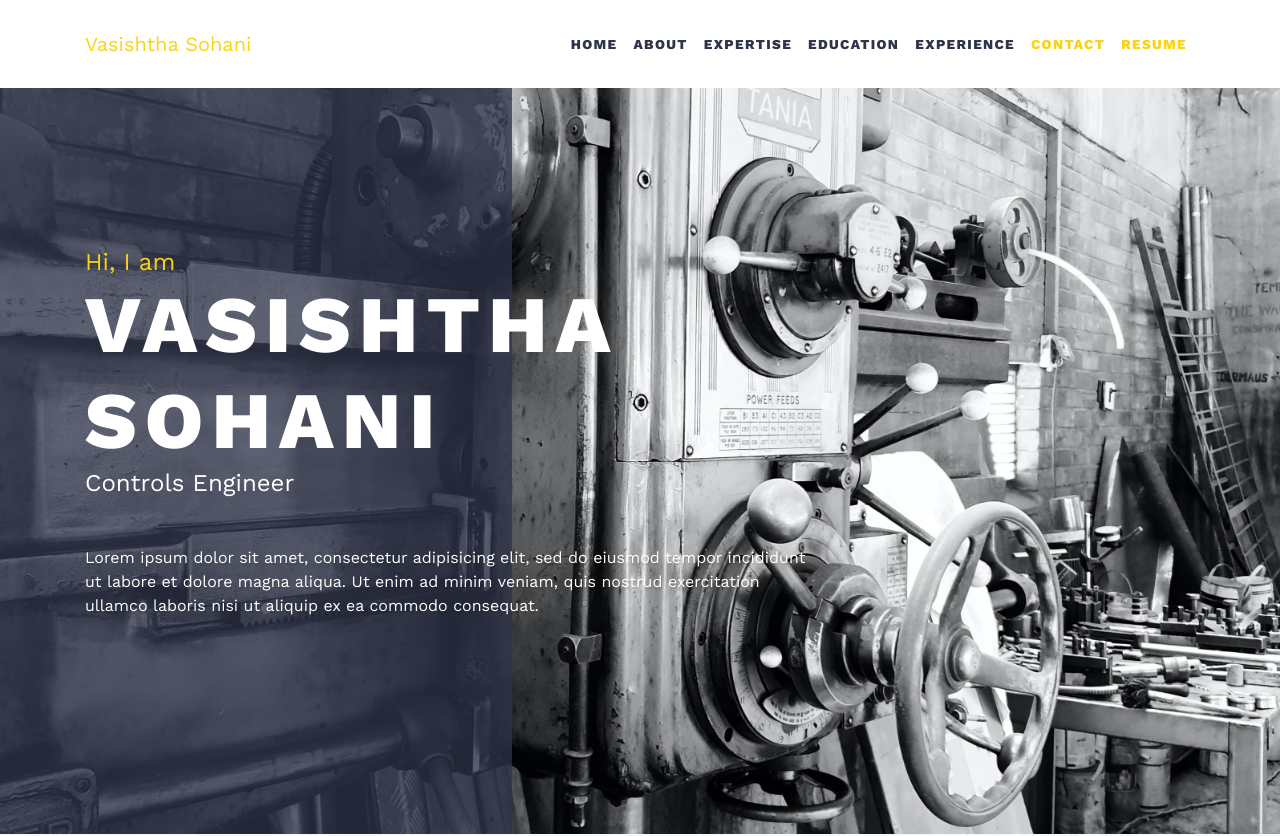
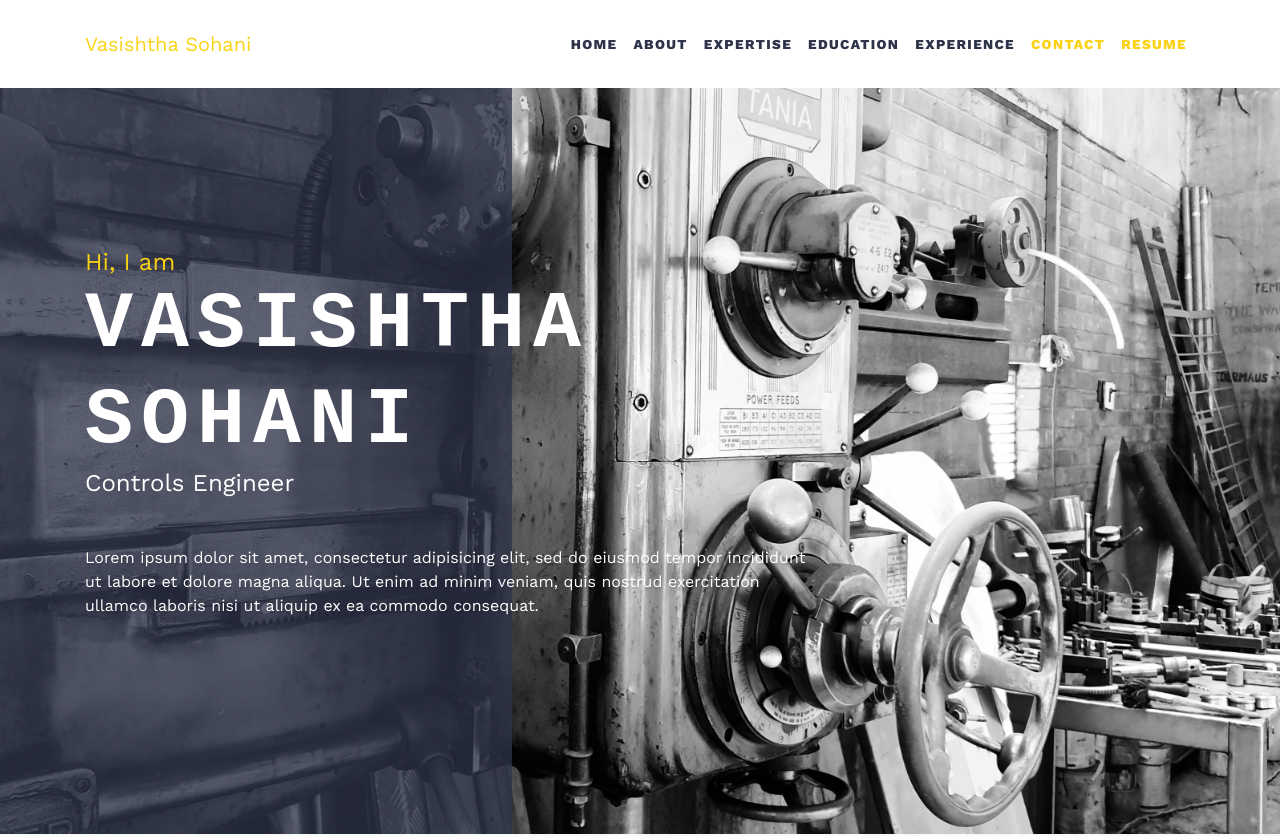
Before and after one commit to vsohani/vsohani.github.io, a plain HTML site: page index.html in a window 1280 px wide. Shown: the top 836 px of the page. Drawn offline with nearby package versions, Linux system fonts and the light colour scheme.

Commit message:
Update index.html

```diff
--- a/index.html
+++ b/index.html
@@ -47,7 +47,7 @@
         <div class="row">
           <div class="col-md-8 text-white">
             <h2 class="h4 text-primary font-weight-normal mb-0">Hi, I am</h2>
-            <h1 class="text-uppercase text-xl mb-0">Vasishtha Sohani</h1>
+            <h1 class="text-uppercase text-xl mb-0" style="font-family:'Courier New'">Vasishtha Sohani</h1>
             <h2 class="h4 font-weight-normal mb-5">Controls Engineer</h2>
             <p class="text-shadow">Lorem ipsum dolor sit amet, consectetur adipisicing elit, sed do eiusmod tempor incididunt ut labore et dolore magna aliqua. Ut enim ad minim veniam, quis nostrud exercitation ullamco laboris nisi ut aliquip ex ea commodo consequat.</p>
           </div>
```
